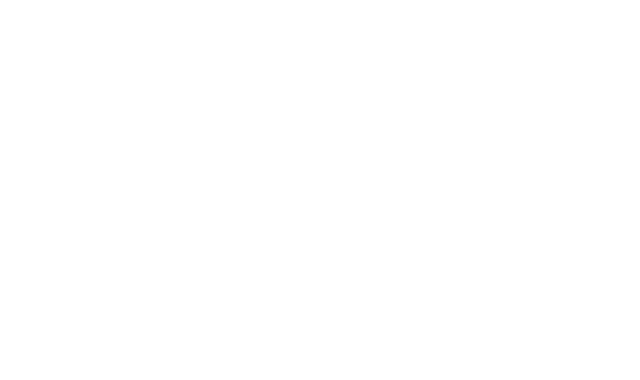
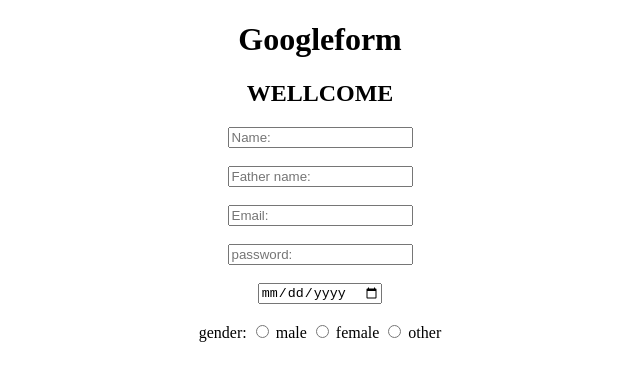
Before and after one commit to ammadsh/practice.github.io, a plain HTML site: page index.html in a window 1280 px wide. Shown: the whole page, without its empty margins (320-960 px from the left). Drawn offline with Linux system fonts and the light colour scheme.

Commit message:
first commit

```diff
--- a/index.html
+++ b/index.html
@@ -2,10 +2,44 @@
 <html lang="en">
 <head>
     <meta charset="UTF-8">
-    <meta name="viewport" content="width=device-width, initial-scale=1.0">
-    <title>Document</title>
+    <meta name="viewport" content="width=
+    , initial-scale=1.0">
+    <title>googleform</title>
 </head>
 <body>
+    <center>
+    <form>
+        <h1>Googleform</h1>
+        <H2>WELLCOME</H2>
+    <input type="text" placeholder="Name:">
+        <br>
+        <br>
+      <input type="text" placeholder="Father name:">
+        <br>
+        <br>
+       <input type="email" placeholder="Email:">
+        <br>
+        <br>
+       <input type="password" placeholder="password:">
+        <br>
+        <br>
+<input type="date" placeholder="date:">
+<br>
+<br>
+    <label for="">gender:</label>
+              <input type="radio" name="gender">
+male
+<input type="radio" name="gender">
+female
+<input type="radio" name="gender">
+other
 
-</body>
-</html>
+
+
+
+
+
+
+
+ </form>
+</center>
```
